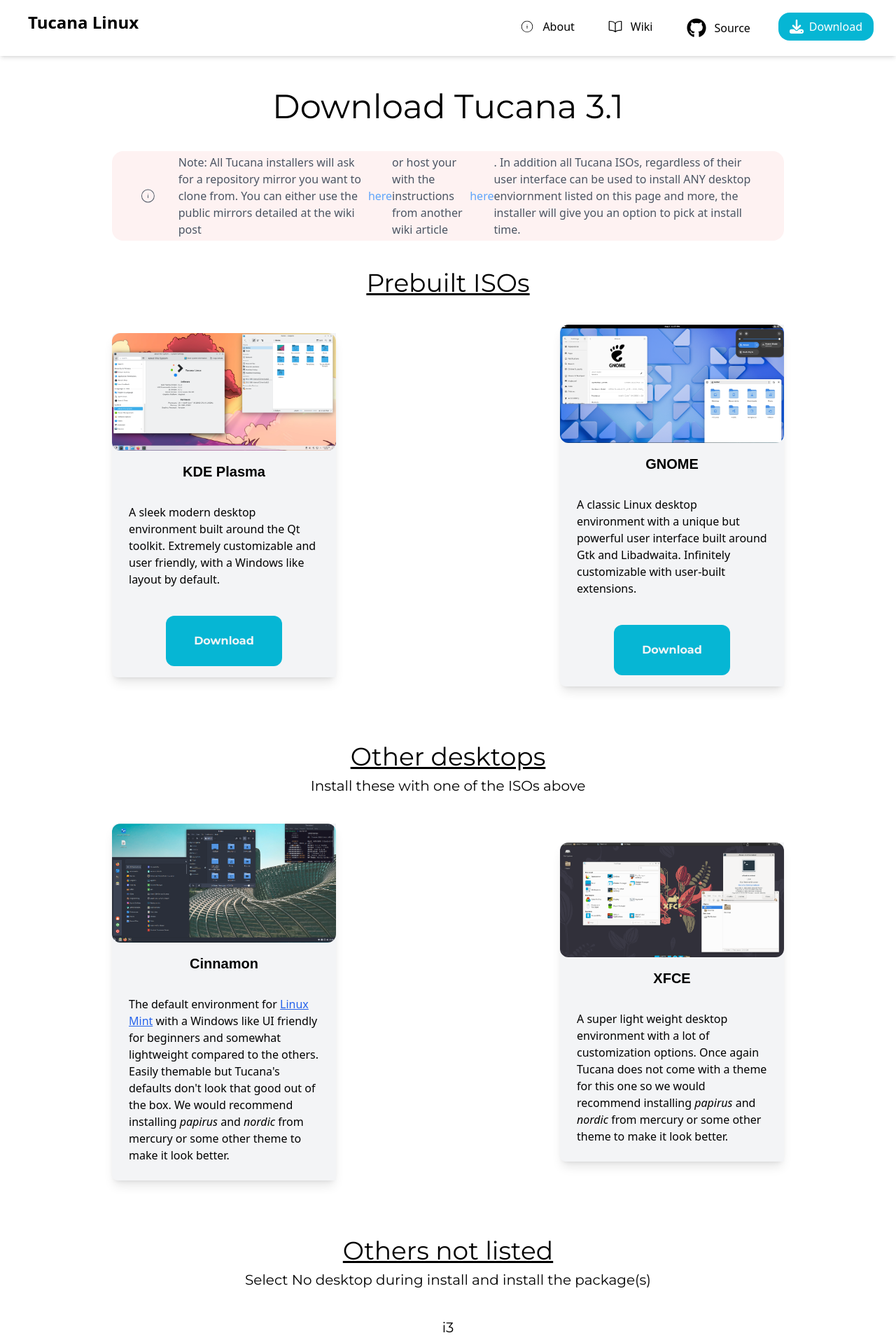
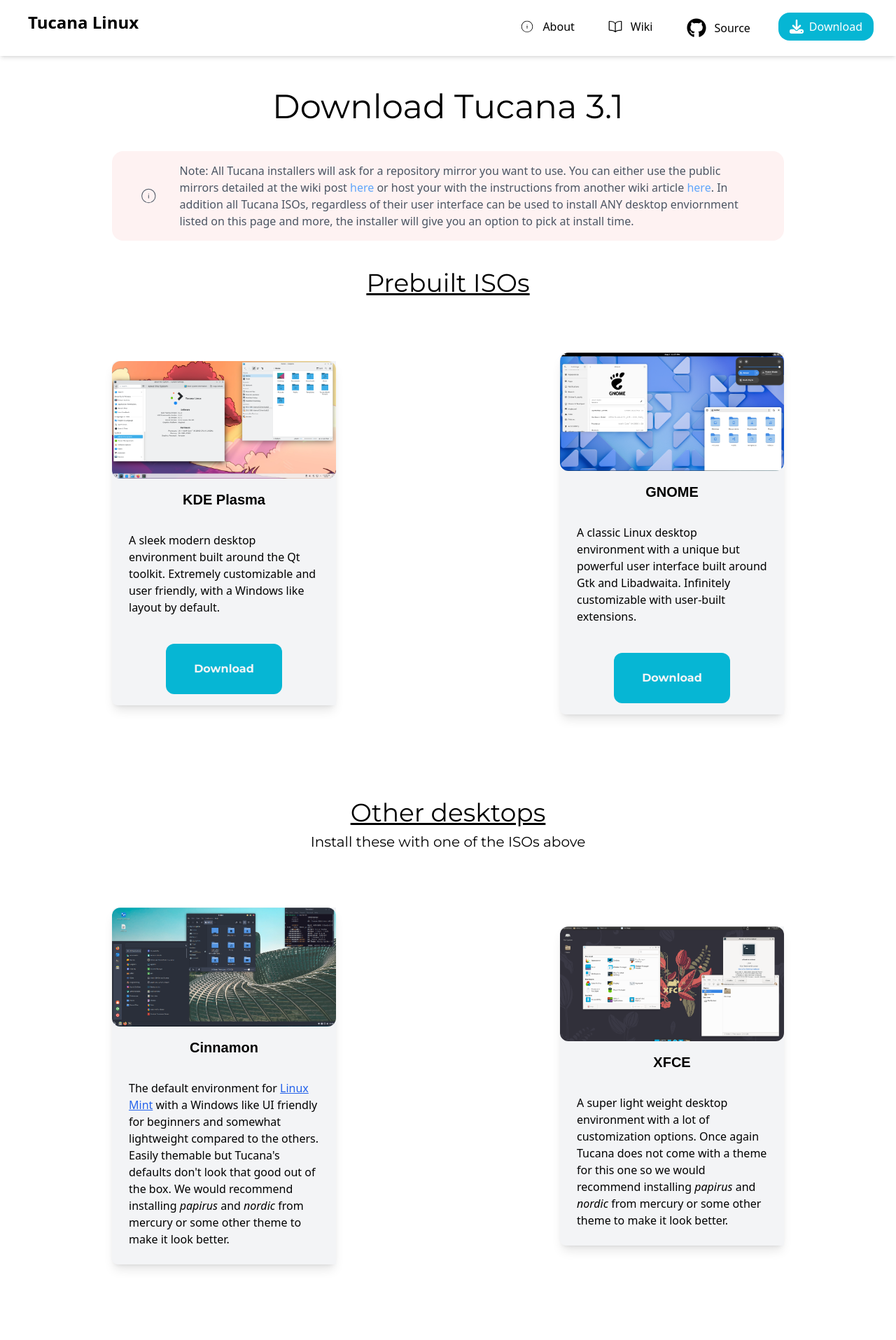
Before and after one commit to Tucana-Linux/website, a Next.js app: page /download in a window 1280 px wide. Shown: the top 1915 px of the page at 70% size. Built offline with nearby package versions, Linux system fonts and the light colour scheme; a web font is replaced by a local one.

Commit message:
reponsiveness

```diff
--- a/app/download/page.tsx
+++ b/app/download/page.tsx
@@ -5,37 +5,40 @@
 const Layout = () => {
   return (
     <>
-      <div className="text-center mt-32 mx-32 text-5xl font-montserrat">
+      <div className="text-center mt-32 mx-32 text-3xl md:text-5xl font-montserrat">
         Download Tucana 3.1
       </div>
-      <div className="flex items-center mx-40 my-10 rounded-2xl bg-red-50 h-32 flex-row p-10 text-gray-600">
+      <div className="flex items-center md:mx-40 my-10 rounded-2xl bg-red-50 md:h-32 flex-col md:flex-row p-10 text-gray-600">
         <CiCircleInfo size="90" />
         <div className="mx-4"></div>
-        Note: All Tucana installers will ask for a repository mirror you want to
-        clone from. You can either use the public mirrors detailed at the wiki
-        post{" "}
+        <p>
+          Note: All Tucana installers will ask for a repository mirror you want
+          to use. You can either use the public mirrors detailed at the wiki
+          post
           <a
             className="text-blue-400"
             href="https://github.com/rahulc07/Tucana/wiki/Installation#simple-install"
           >
-          here
-        </a>{" "}
-        or host your with the instructions from another wiki article
+            {" "}
+            here{" "}
+          </a>
+          or host your with the instructions from another wiki article{" "}
           <a
             className="text-blue-400"
             href="https://github.com/rahulc07/Tucana/wiki/Repo-Setup"
           >
             here
           </a>
-        . In addition all Tucana ISOs, regardless of their user interface can be
-        used to install ANY desktop enviornment listed on this page and more,
-        the installer will give you an option to pick at install time.
+          . In addition all Tucana ISOs, regardless of their user interface can
+          be used to install ANY desktop enviornment listed on this page and
+          more, the installer will give you an option to pick at install time.
+        </p>
       </div>
       <h1 className="text-center mx-32 text-4xl font-montserrat mb-10 underline">
         Prebuilt ISOs
       </h1>
-      <div className="flex flex-row items-center">
-        <div className="items-center text-center rounded-s-lg bg-gray-100 shadow-lg w-1/3 mx-40 flex flex-col">
+      <div className="flex flex-col md:flex-row items-center">
+        <div className="my-10 items-center text-center rounded-s-lg bg-gray-100 shadow-lg md:w-1/3 md:mx-40 mx-8 flex flex-col">
           <img className="rounded-xl mb-2" src="/images/kde.png" />
           <h1 className="font-bold font-suse text-xl my-2">KDE Plasma</h1>
           <p className="text-left p-6">
@@ -49,7 +52,7 @@
             </button>
           </Link>
         </div>
-        <div className="items-center text-center rounded-s-lg bg-gray-100 shadow-lg w-1/3 mx-40 flex flex-col">
+        <div className="items-center text-center rounded-s-lg bg-gray-100 shadow-lg my-10 md:w-1/3 md:mx-40 mx-8 flex flex-col">
           <img className="rounded-xl mb-2" src="/images/gnome.png" />
           <h1 className="font-bold font-suse text-xl my-2">GNOME</h1>
           <p className="text-left p-6">
@@ -71,8 +74,8 @@
       <p className="text-center font-montserrat text-xl mb-10">
         Install these with one of the ISOs above
       </p>
-      <div className="flex flex-row items-center">
-        <div className="items-center text-center rounded-s-lg bg-gray-100 shadow-lg w-1/3 mx-40 flex flex-col">
+      <div className="flex flex-col md:flex-row items-center">
+        <div className="items-center text-center rounded-s-lg bg-gray-100 shadow-lg my-10 md:w-1/3 md:mx-40 mx-8 flex flex-col">
           <img className="rounded-xl mb-2" src="/images/cinnamon.png" />
           <h1 className="font-bold font-suse text-xl my-2">Cinnamon</h1>
           <p className="text-left p-6">
@@ -90,7 +93,7 @@
             other theme to make it look better.
           </p>
         </div>
-        <div className="items-center text-center rounded-s-lg bg-gray-100 shadow-lg w-1/3 mx-40 flex flex-col">
+        <div className="items-center text-center rounded-s-lg bg-gray-100 shadow-lg my-10 md:w-1/3 md:mx-40 mx-8 flex flex-col">
           <img className="rounded-xl mb-2" src="/images/xfce.png" />
           <h1 className="font-bold font-suse text-xl my-2">XFCE</h1>
           <p className="text-left p-6">
@@ -102,7 +105,7 @@
         </div>
       </div>
       <div className="h-20"></div>
-      <h1 className="text-center mx-32 text-4xl font-montserrat mb-2 underline">
+      <h1 className="text-center md:mx-32 text-2xl md:text-4xl font-montserrat mb-2 underline">
         Others not listed
       </h1>
       <p className="text-center font-montserrat text-xl mb-10">
@@ -111,11 +114,11 @@
       <p className="text-center font-montserrat text-xl mb-10">
         i3<br></br> icewm<br></br> twm
       </p>
-      <h1 className="text-center mx-32 text-4xl font-montserrat mb-2 underline">
+      <h1 className="text-center md:mx-32 md:text-4xl text-2xl font-montserrat mb-2 underline">
         Don't see your favorite?
       </h1>
       <p className="text-center font-montserrat text-xl mb-10">
-        Request it by making an issue on the Tucana source{" "}
+        Request it by making an issue on the Tucana github{" "}
         <Link
           href="https://github.com/rahulc07/Tucana/issues"
           className="text-blue-500 underline"
```
Lines whose indentation alone changed are shown as unchanged.
